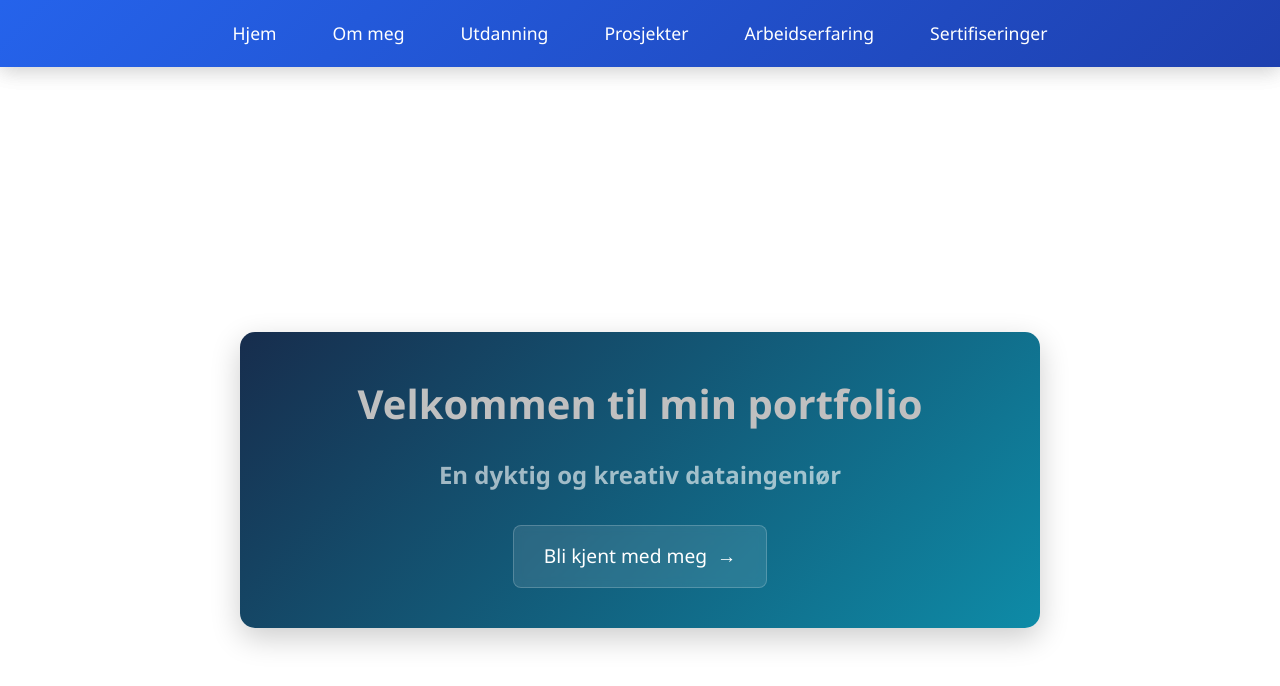
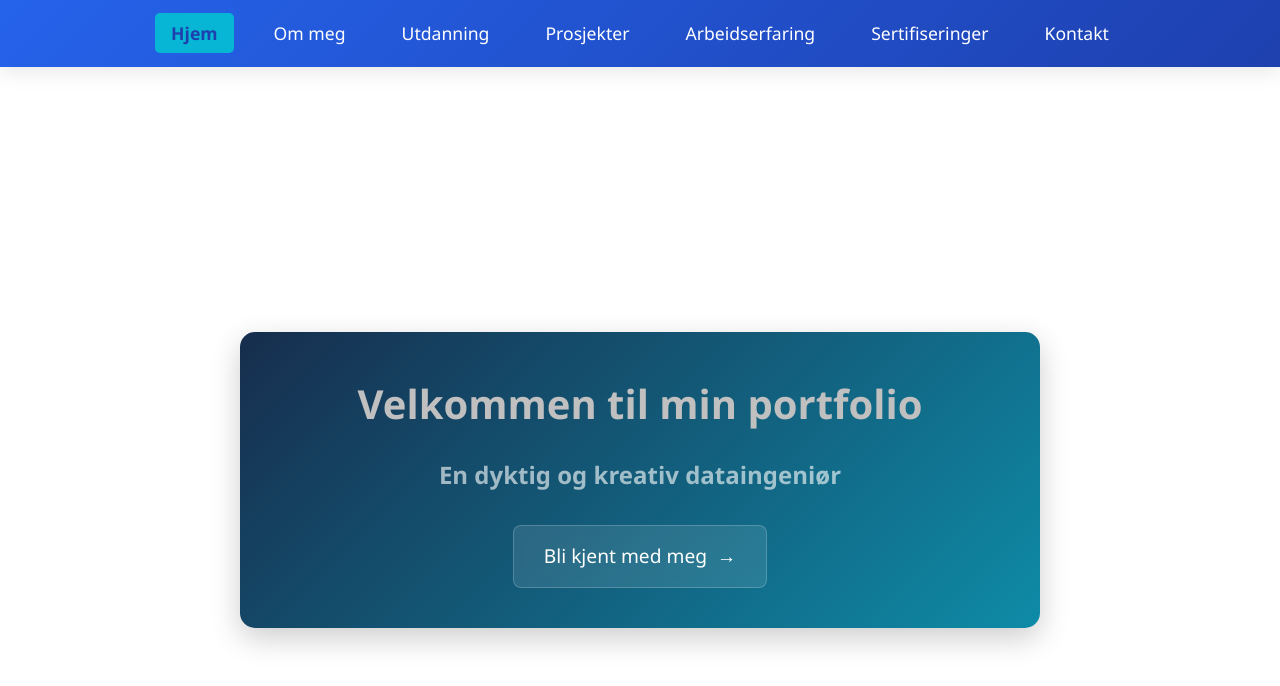
Before and after one commit to AtikaG96/repo134, a React (Create React App) app: page /#/ in a window 1280 px wide. Shown: the top 686 px of the page. Built offline with nearby package versions, Linux system fonts and the light colour scheme; no server answers.

Commit message:
oppdaterte koden

```diff
--- a/src/assets/components/Navbar.js
+++ b/src/assets/components/Navbar.js
@@ -29,19 +29,45 @@ const Navbar = () => {
 
         <ul className={`nav-list ${isMenuOpen ? 'active' : ''}`}>
           <li className={activeLink === 'home' ? 'active' : ''}>
-            <Link to="/" onClick={() => handleLinkClick('home')}>Hjem</Link>
+            <Link to="/" onClick={() => handleLinkClick('home')}>
+              Hjem
+            </Link>
           </li>
+
           <li className={activeLink === 'about' ? 'active' : ''}>
-            <Link to="/about" onClick={() => handleLinkClick('about')}>Om meg</Link>
+            <Link to="/about" onClick={() => handleLinkClick('about')}>
+              Om meg
+            </Link>
           </li>
+
+          <li className={activeLink === 'education' ? 'active' : ''}>
+            <Link to="/education" onClick={() => handleLinkClick('education')}>
+              Utdanning
+            </Link>
+          </li>
+
           <li className={activeLink === 'projects' ? 'active' : ''}>
-            <Link to="/myprojects" onClick={() => handleLinkClick('projects')}>Prosjekter</Link>
+            <Link to="/myprojects" onClick={() => handleLinkClick('projects')}>
+              Prosjekter
+            </Link>
           </li>
+
           <li className={activeLink === 'experience' ? 'active' : ''}>
-            <Link to="/experience" onClick={() => handleLinkClick('experience')}>Arbeidserfaring</Link>
+            <Link to="/experience" onClick={() => handleLinkClick('experience')}>
+              Arbeidserfaring
+            </Link>
           </li>
+
           <li className={activeLink === 'certifications' ? 'active' : ''}>
-            <Link to="/certifications" onClick={() => handleLinkClick('certifications')}>Sertifiseringer</Link>
+            <Link to="/certifications" onClick={() => handleLinkClick('certifications')}>
+              Sertifiseringer
+            </Link>
+          </li>
+
+          <li className={activeLink === 'contact' ? 'active' : ''}>
+            <Link to="/contact" onClick={() => handleLinkClick('contact')}>
+              Kontakt
+            </Link>
           </li>
         </ul>
       </div>
--- a/src/pages/Home.js
+++ b/src/pages/Home.js
@@ -5,21 +5,11 @@ import { Link } from 'react-router-dom';
 const Home = () => {
   return (
     <div className="home-container">
-      <nav className="navbar">
-        <ul className="nav-list">
-          <li><Link to="/" className="nav-link">Hjem</Link></li>
-          <li><Link to="/about" className="nav-link">Om meg</Link></li>
-          <li><Link to="/education" className="nav-link">Utdanning</Link></li>
-          <li><Link to="/projects" className="nav-link">Prosjekter</Link></li>
-          <li><Link to="/experience" className="nav-link">Arbeidserfaring</Link></li>
-          <li><Link to="/certifications" className="nav-link">Sertifiseringer</Link></li>
-        </ul>
-      </nav>
-
       <div className="main-content">
         <div className="blue-gradient-card">
           <h1 className="main-title">Velkommen til min portfolio</h1>
           <h2 className="subtitle">En dyktig og kreativ dataingeniør</h2>
+
           <div className="cta-container">
             <Link to="/about" className="cta-button">
               <span className="button-text">Bli kjent med meg</span>
```
